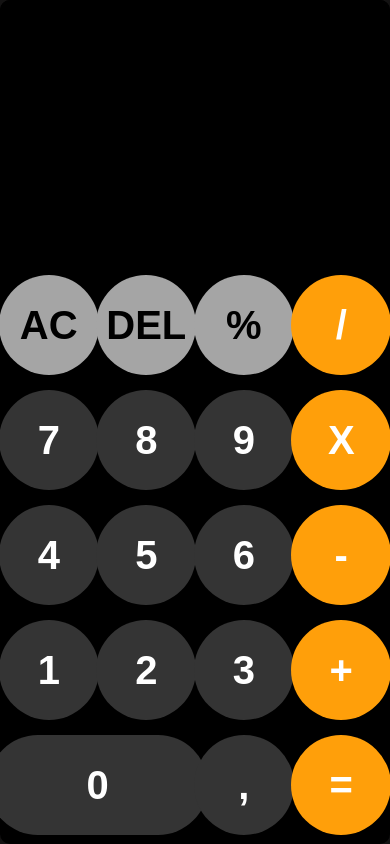
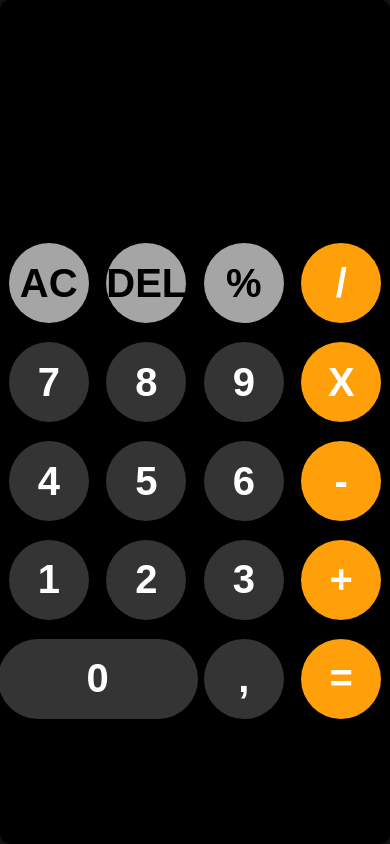
Before and after one commit to AlissonBlabla/testando, a plain HTML site: page index.html in a window 390 px wide. Drawn offline with Linux system fonts and the light colour scheme.

Commit message:
Ajustando pro mobile

```diff
--- a/style.css
+++ b/style.css
@@ -186,7 +186,7 @@ body.light-mode .zero {
         color: white;
         width: 100%;
         background-color: black;
-        height: 32vh;
+        height: 28vh;
     }
 
     .display span {
@@ -222,8 +222,8 @@ body.light-mode .zero {
         font-size: 40px;
         color: white;
         border-radius: 100%;
-        width: 110px;
-        height: 110px;
+        width: 90px;
+        height: 90px;
         padding: 10px;
         cursor: pointer;
         align-self: center;
@@ -254,7 +254,7 @@ body.light-mode .zero {
 
     .zero {
         background-color: #343434;
-        width: 220px;
+        width: 200px;
         border-radius: 135px;
         grid-column: span 2;
         border: none;
@@ -321,7 +321,7 @@ body.light-mode .zero {
         color: white;
         width: 100%;
         background-color: black;
-        height: 32vh;
+        height: 28vh;
     }
 
     .display span {
@@ -357,8 +357,8 @@ body.light-mode .zero {
         font-size: 40px;
         color: white;
         border-radius: 100%;
-        width: 100px;
-        height: 100px;
+        width: 80px;
+        height: 80px;
         padding: 10px;
         cursor: pointer;
         align-self: center;
@@ -389,7 +389,7 @@ body.light-mode .zero {
 
     .zero {
         background-color: #343434;
-        width: 220px;
+        width: 200px;
         border-radius: 135px;
         grid-column: span 2;
         border: none;
```
